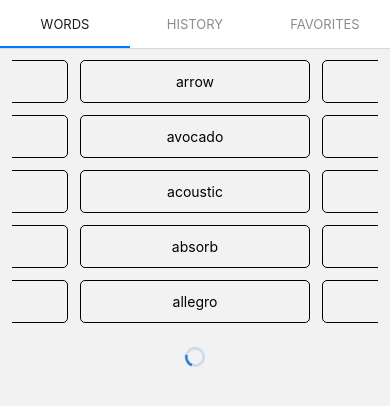
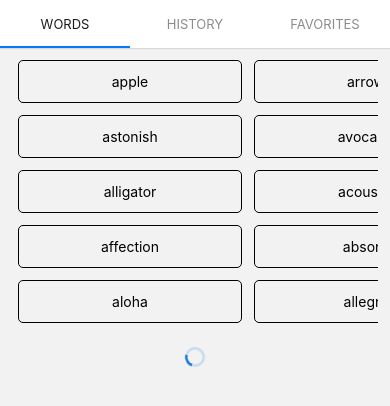
Before and after one commit to lmarcosss/mobile-challenge-words, a React Native app: screen /Words in a window 390 px wide. Shown: the top 406 px of the page. Built offline with nearby package versions, Linux system fonts and the light colour scheme.

Commit message:
Modify word-list component to open word-detail-modal

```diff
--- a/src/components/words-list/words-list.component.tsx
+++ b/src/components/words-list/words-list.component.tsx
@@ -6,13 +6,31 @@ import {
   TouchableOpacity,
 } from 'react-native';
 import style from './words-list.style';
+import {useNavigation} from '@react-navigation/core';
+import {NativeStackNavigationProp} from '@react-navigation/native-stack';
+import {useWordDetailsContext} from '@contexts';
 
 type WordsListProps = {
-  onLoadMoreItems(): void;
+  onLoadMoreItems?(): void;
   words: string[];
 };
 
+type WordListNavigationProps = {
+  WordDetailsModal: undefined;
+};
+
 export function WordsList({onLoadMoreItems, words}: WordsListProps) {
+  const navigation =
+    useNavigation<NativeStackNavigationProp<WordListNavigationProps>>();
+  const {setWord} = useWordDetailsContext();
+
+  const onPress = (word: string) => {
+    setWord(word);
+    navigation.navigate('WordDetailsModal');
+  };
+
+  const hasInfiniteScroll = !!onLoadMoreItems;
+
   return (
     <FlatList
       data={words}
@@ -21,14 +39,18 @@ export function WordsList({onLoadMoreItems, words}: WordsListProps) {
       testID="words-list"
       showsVerticalScrollIndicator={false}
       renderItem={({item}) => (
-        <TouchableOpacity testID="words-list-item">
+        <TouchableOpacity
+          onPress={() => onPress(item)}
+          testID="words-list-item">
           <Text style={style.text}>{item}</Text>
         </TouchableOpacity>
       )}
-      onEndReached={onLoadMoreItems}
-      onEndReachedThreshold={0.1}
-      ListFooterComponent={<ActivityIndicator />}
-      ListFooterComponentStyle={style.loader}
+      onEndReached={hasInfiniteScroll ? onLoadMoreItems : undefined}
+      onEndReachedThreshold={hasInfiniteScroll ? 0.1 : undefined}
+      ListFooterComponent={
+        hasInfiniteScroll ? <ActivityIndicator /> : undefined
+      }
+      ListFooterComponentStyle={hasInfiniteScroll ? style.loader : undefined}
       numColumns={3}
     />
   );
--- a/src/components/words-list/words-list.style.ts
+++ b/src/components/words-list/words-list.style.ts
@@ -2,14 +2,12 @@ import {StyleSheet, Dimensions} from 'react-native';
 
 const {width} = Dimensions.get('screen');
 
-const margin = width * 0.035;
+const margin = width * 0.04;
 const textWidth = (width - 4 * margin) / 3;
 
 export default StyleSheet.create({
   container: {
     flexDirection: 'column',
-    justifyContent: 'center',
-    alignItems: 'center',
   },
   text: {
     borderWidth: 1,
```
